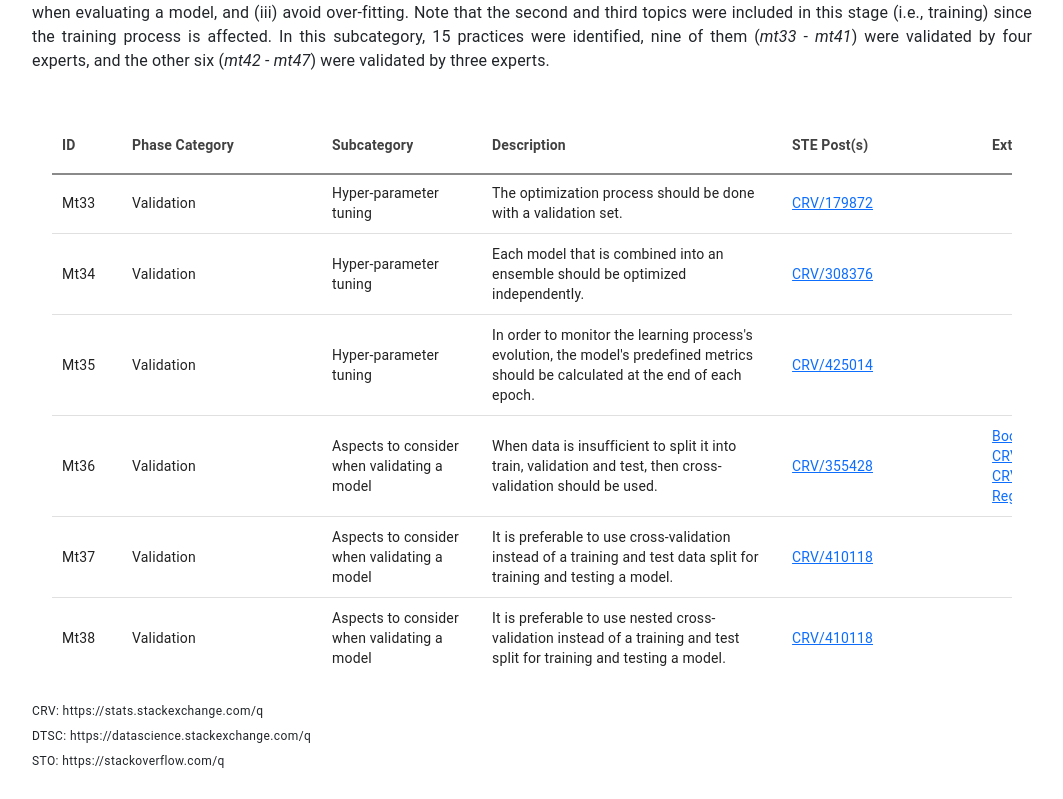
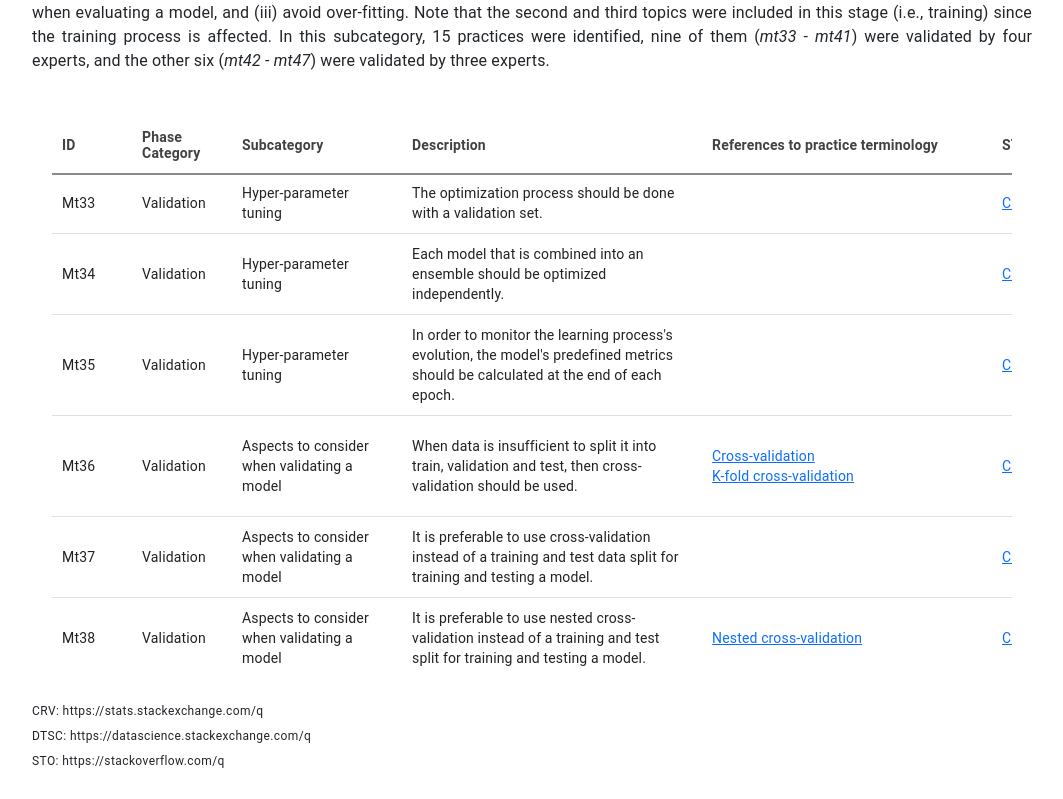
Before and after one commit to TheSoftwareDesignLab/ML_best_practices, a React (Create React App) app: page / in a window 1280 px wide. Shown: the part 8581-9380 px from the top of the page, without its empty margins (108-1171 px from the left). Built offline with nearby package versions, Linux system fonts and the light colour scheme.

Commit message:
end final training validation phase extra terminologies

```diff
--- a/src/data/table7.ts
+++ b/src/data/table7.ts
@@ -76,7 +76,7 @@ export const TABLE_7 = [
     "External URL(S) in post(s)": "https://thuijskens.github.io/2017/10/07/feature-selection/\nhttps://stats.stackexchange.com/questions/321765/forward-or-backward-sequential-feature-selection\nhttps://en.wikipedia.org/wiki/Lasso_(statistics)",
     "STE Post(s)-link": "STO/54034392, CRV/261902",
     "External URL(S) in post(s)-link": "t.Huijskens Feature selection, CRV/321765,  Lasso Wikipedia",
-    "References to practice terminology": "=",
+    "References to practice terminology": "-",
   },
   {
     "id": "Fe7",
--- a/src/data/table9.ts
+++ b/src/data/table9.ts
@@ -9,7 +9,8 @@ export const TABLE_9 = [
     "Number of experts that validated the practice": 4,
     "STE Post(s)": "https://stats.stackexchange.com/questions/179872",
     "External URL(S) in post(s)": "-",
-    "STE Post(s)-link": "CRV/179872"
+    "STE Post(s)-link": "CRV/179872",
+    "References to practice terminology": "-",
   },
   {
     "id": "Mt34",
@@ -19,7 +20,8 @@ export const TABLE_9 = [
     "Number of experts that validated the practice": 4,
     "STE Post(s)": "https://stats.stackexchange.com/questions/308376",
     "External URL(S) in post(s)": "-",
-    "STE Post(s)-link": "CRV/308376"
+    "STE Post(s)-link": "CRV/308376",
+    "References to practice terminology": "-",
   },
   {
     "id": "Mt35",
@@ -29,7 +31,8 @@ export const TABLE_9 = [
     "Number of experts that validated the practice": 4,
     "STE Post(s)": "https://stats.stackexchange.com/questions/425014",
     "External URL(S) in post(s)": "-",
-    "STE Post(s)-link": "CRV/425014"
+    "STE Post(s)-link": "CRV/425014",
+    "References to practice terminology": "-",
   },
   {
     "id": "Mt36",
@@ -40,7 +43,9 @@ export const TABLE_9 = [
     "STE Post(s)": "https://stats.stackexchange.com/questions/355428",
     "External URL(S) in post(s)": "http://web.stanford.edu/~hastie/Papers/ESLII.pdf\nhttps://stats.stackexchange.com/questions/7004/calculating-required-sample-size-precision-of-variance-estimate/7008#7008\nhttps://stats.stackexchange.com/questions/19048/what-is-the-difference-between-test-set-and-validation-set/129125#129125\nhttps://cran.r-project.org/web/packages/rms/index.html",
     "STE Post(s)-link": "CRV/355428",
-    "External URL(S) in post(s)-link": "Book Hastie T. et al., CRV/7008, CRV/129125, Regression Modeling CRAN"
+    "External URL(S) in post(s)-link": "Book Hastie T. et al., CRV/7008, CRV/129125, Regression Modeling CRAN",
+    "References to practice terminology": "https://link.springer.com/book/10.1007/978-0-387-21606-5\nhttps://link.springer.com/book/10.1007/978-0-387-21606-5",
+    "References to practice terminology-link": "Cross-validation, K-fold cross-validation",
   },
   {
     "id": "Mt37",
@@ -51,6 +56,7 @@ export const TABLE_9 = [
     "STE Post(s)": "https://stats.stackexchange.com/questions/410118",
     "External URL(S) in post(s)": "-",
     "STE Post(s)-link": "CRV/410118",
+    "References to practice terminology": "-",
   },
   {
     "id": "Mt38",
@@ -61,6 +67,8 @@ export const TABLE_9 = [
     "STE Post(s)": "https://stats.stackexchange.com/questions/410118",
     "External URL(S) in post(s)": "-",
     "STE Post(s)-link": "CRV/410118",
+    "References to practice terminology": "https://rss.onlinelibrary.wiley.com/doi/abs/10.1111/j.2517-6161.1974.tb00994.x",
+    "References to practice terminology-link": "Nested cross-validation",
   },
   {
     "id": "Mt39",
@@ -71,6 +79,7 @@ export const TABLE_9 = [
     "STE Post(s)": "https://stackoverflow.com/questions/65706957",
     "External URL(S) in post(s)": "-",
     "STE Post(s)-link": "STO/65706957",
+    "References to practice terminology": "-",
   },
   {
     "id": "Mt40",
@@ -81,7 +90,8 @@ export const TABLE_9 = [
     "STE Post(s)": "https://datascience.stackexchange.com/questions/12761\nhttps://datascience.stackexchange.com/questions/13901\nhttps://stackoverflow.com/questions/65706957",
     "External URL(S) in post(s)": "http://www.cs.columbia.edu/~vondrick/largetrain.pdf",
     "STE Post(s)-link": "DTSC/12761, DTSC/13901, STO/65706957",
-    "External URL(S) in post(s)-link": "Zhu X. et al. (2012)"
+    "External URL(S) in post(s)-link": "Zhu X. et al. (2012)",
+    "References to practice terminology": "-",
   },
   {
     "id": "Mt41",
@@ -92,7 +102,8 @@ export const TABLE_9 = [
     "STE Post(s)": "https://stats.stackexchange.com/questions/15585\nhttps://stats.stackexchange.com/questions/11602",
     "External URL(S) in post(s)": "http://dx.doi.org/10.1073/pnas.102102699\nhttps://jmlr.csail.mit.edu/papers/volume11/cawley10a/cawley10a.pdf\nhttps://jmlr.csail.mit.edu/papers/volume8/cawley07a/cawley07a.pdf",
     "STE Post(s)-link": "CRV/15585, CRV/11602",
-    "External URL(S) in post(s)-link": "Ambroise C. et al. (2002), Cawley G. et al. (2010), Cawley G. et al. (2007)"
+    "External URL(S) in post(s)-link": "Ambroise C. et al. (2002), Cawley G. et al. (2010), Cawley G. et al. (2007)",
+    "References to practice terminology": "-",
   },
   {
     "id": "Mt42",
@@ -103,7 +114,8 @@ export const TABLE_9 = [
     "STE Post(s)": "https://stats.stackexchange.com/questions/405622",
     "External URL(S) in post(s)": "https://stats.stackexchange.com/questions/390186/is-decision-threshold-a-hyperparameter-in-logistic-regression\nhttps://stats.stackexchange.com/a/405049/1352\nhttps://www.fharrell.com/post/classification/",
     "STE Post(s)-link": "CRV/405622",
-    "External URL(S) in post(s)-link": "CRV/390186, CRV/405049, Classification vs. Prediction"
+    "External URL(S) in post(s)-link": "CRV/390186, CRV/405049, Classification vs. Prediction",
+    "References to practice terminology": "-",
   },
   {
     "id": "Mt43",
@@ -114,7 +126,9 @@ export const TABLE_9 = [
     "STE Post(s)": "https://datascience.stackexchange.com/questions/13901",
     "External URL(S) in post(s)": "http://www.cs.columbia.edu/~vondrick/largetrain.pdf",
     "STE Post(s)-link": "DTSC/13901",
-    "External URL(S) in post(s)-link": "Zhu X. et al. (2012)"
+    "External URL(S) in post(s)-link": "Zhu X. et al. (2012)",
+    "References to practice terminology": "https://www.sciencedirect.com/science/article/pii/S016981411100062X?casa_token=SGvz6WMJlC8AAAAA:3azb50-ZJrPv6p3cUhHCv_GDW_5_g089KwFNqZoDRLSYxTWMCZMS08xDoTmNs3jHNrJn_Jcw",
+    "References to practice terminology-link": "Monitor performance by plotting (Anzanello & Fogliatto)",
   },
   {
     "id": "Mt44",
@@ -125,7 +139,9 @@ export const TABLE_9 = [
     "STE Post(s)": "https://stats.stackexchange.com/questions/355428",
     "External URL(S) in post(s)": "http://web.stanford.edu/~hastie/Papers/ESLII.pdf\nhttps://stats.stackexchange.com/questions/7004/calculating-required-sample-size-precision-of-variance-estimate/7008#7008\nhttps://stats.stackexchange.com/questions/19048/what-is-the-difference-between-test-set-and-validation-set/129125#129125\nhttps://cran.r-project.org/web/packages/rms/index.html",
     "STE Post(s)-link": "CRV/355428",
-    "External URL(S) in post(s)-link": "Book Hastie T. et al., CRV/7008, CRV/129125, Regression Modeling CRAN"
+    "External URL(S) in post(s)-link": "Book Hastie T. et al., CRV/7008, CRV/129125, Regression Modeling CRAN",
+    "References to practice terminology": "https://epubs.siam.org/doi/book/10.1137/1.9781611970319\nhttps://www.tandfonline.com/doi/abs/10.1198/016214504000002087",
+    "References to practice terminology-link": "Bootstrapping, Bootstrapping chracteristics",
   },
   {
     "id": "Mt45",
@@ -136,6 +152,7 @@ export const TABLE_9 = [
     "STE Post(s)": "https://stackoverflow.com/questions/65706957",
     "External URL(S) in post(s)": "-",
     "STE Post(s)-link": "STO/65706957",
+    "References to practice terminology": "-",
   },
   {
     "id": "Mt46",
@@ -145,7 +162,8 @@ export const TABLE_9 = [
     "Number of experts that validated the practice": 3,
     "STE Post(s)": "https://stats.stackexchange.com/questions/342110",
     "External URL(S) in post(s)": "-",
-    "STE Post(s)-link": "CRV/342110"
+    "STE Post(s)-link": "CRV/342110",
+    "References to practice terminology": "-",
   },
   {
     "id": "Mt47",
@@ -155,29 +173,37 @@ export const TABLE_9 = [
     "Number of experts that validated the practice": 3,
     "STE Post(s)": "https://datascience.stackexchange.com/questions/77298",
     "External URL(S) in post(s)": "https://scikit-optimize.github.io/stable/auto_examples/sklearn-gridsearchcv-replacement.html\nhttps://stackoverflow.com/questions/20463281/how-do-i-solve-overfitting-in-random-forest-of-python-sklearn\nhttps://stats.stackexchange.com/questions/111968/random-forest-how-to-handle-overfitting",
-    "STE Post(s)-link": "DTSC/77298, STO/20463281, CRV/111968",
-    "External URL(S) in post(s)-link": "Hyperparameter search Sklearn, "
+    "STE Post(s)-link": "DTSC/77298",
+    "External URL(S) in post(s)-link": "Hyperparameter search Sklearn, STO/20463281, CRV/111968",
+    "References to practice terminology": "-",
   },
 ];
 
 export const TABLE_9_COLUMNS = [
-  {field: 'id', headerName: "ID", width: 70, sortable: false},
-  {field: 'Phase Category', headerName: "Phase Category", width: 200, sortable: false},
-  {field: 'Subcategory', headerName: "Subcategory", width: 160, sortable: false},
+  {field: 'id', headerName: "ID", width: 80, sortable: false},
+  {field: 'Phase Category', headerName: "Phase Category", width: 100, sortable: false},
+  {field: 'Subcategory', headerName: "Subcategory", width: 170, sortable: false},
   {field: 'Description', headerName: "Description", width: 300, sortable: false},
+  {
+    field: 'References to practice terminology',
+    headerName: "References to practice terminology",
+    width: 290,
+    sortable: false,
+    renderCell: renderUrlCell,
+  },
   {
     field: 'STE Post(s)',
     headerName: "STE Post(s)",
-    width: 200,
-    renderCell: renderUrlCell,
-    sortable: false
+    width: 190,
+    sortable: false,
+    renderCell: renderUrlCell
   },
   {
     field: 'External URL(S) in post(s)',
     headerName: "External URL(S) in post(s)",
-    width: 200,
+    width: 250,
+    sortable: false,
     renderCell: renderUrlCell,
-    sortable: false,
   },
   {
     field: 'STE Post(s)-link',
@@ -188,10 +214,15 @@ export const TABLE_9_COLUMNS = [
     hide: true,
   },
   {
+    field: 'References to practice terminology-link',
+    hide: true,
+  },
+  {
     field: 'Number of experts that validated the practice',
     headerName: "Number of experts that validated the practice",
     width: 200,
     type: 'number',
-    sortable: false
+    sortable: false,
+    hide: true,
   },
 ];
```
